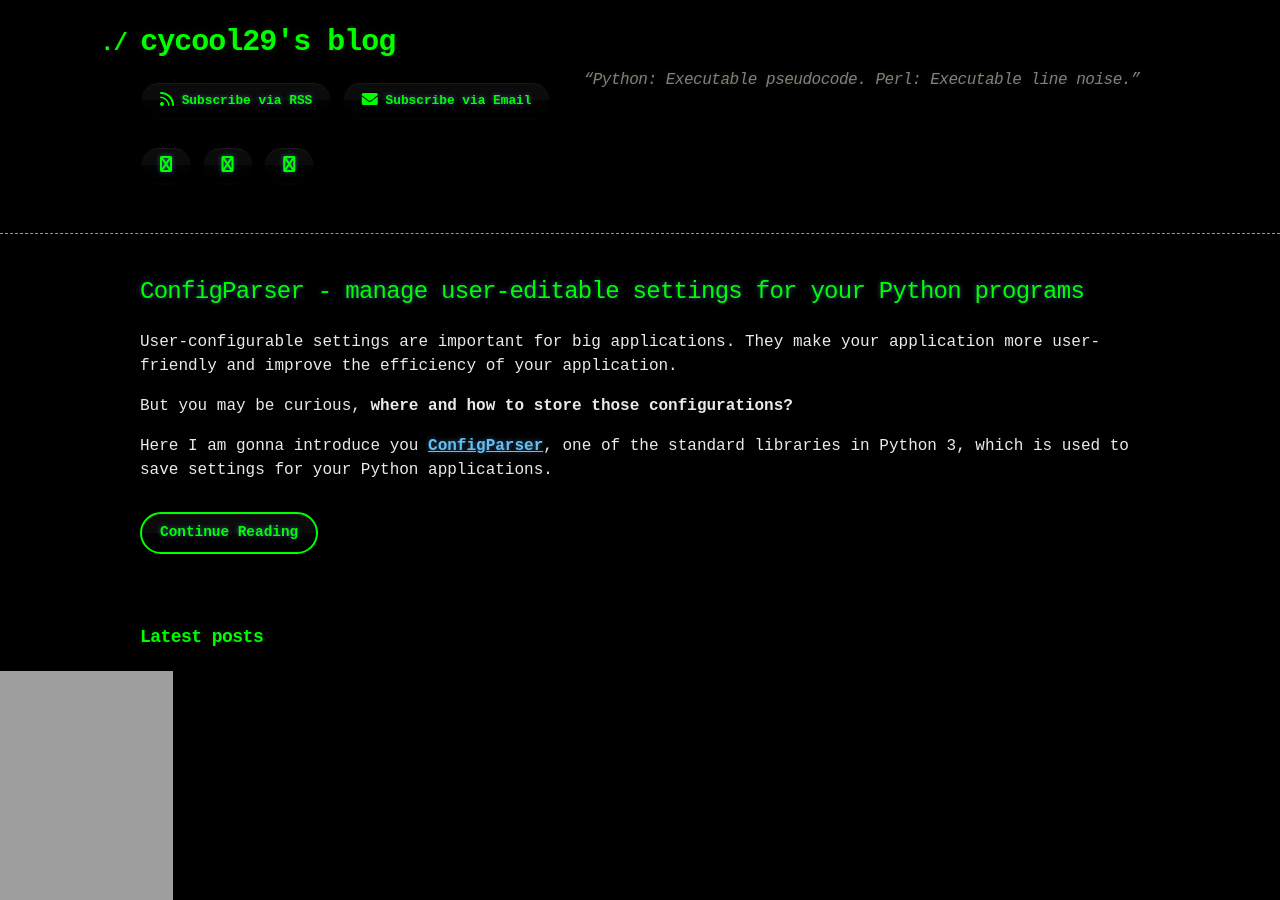
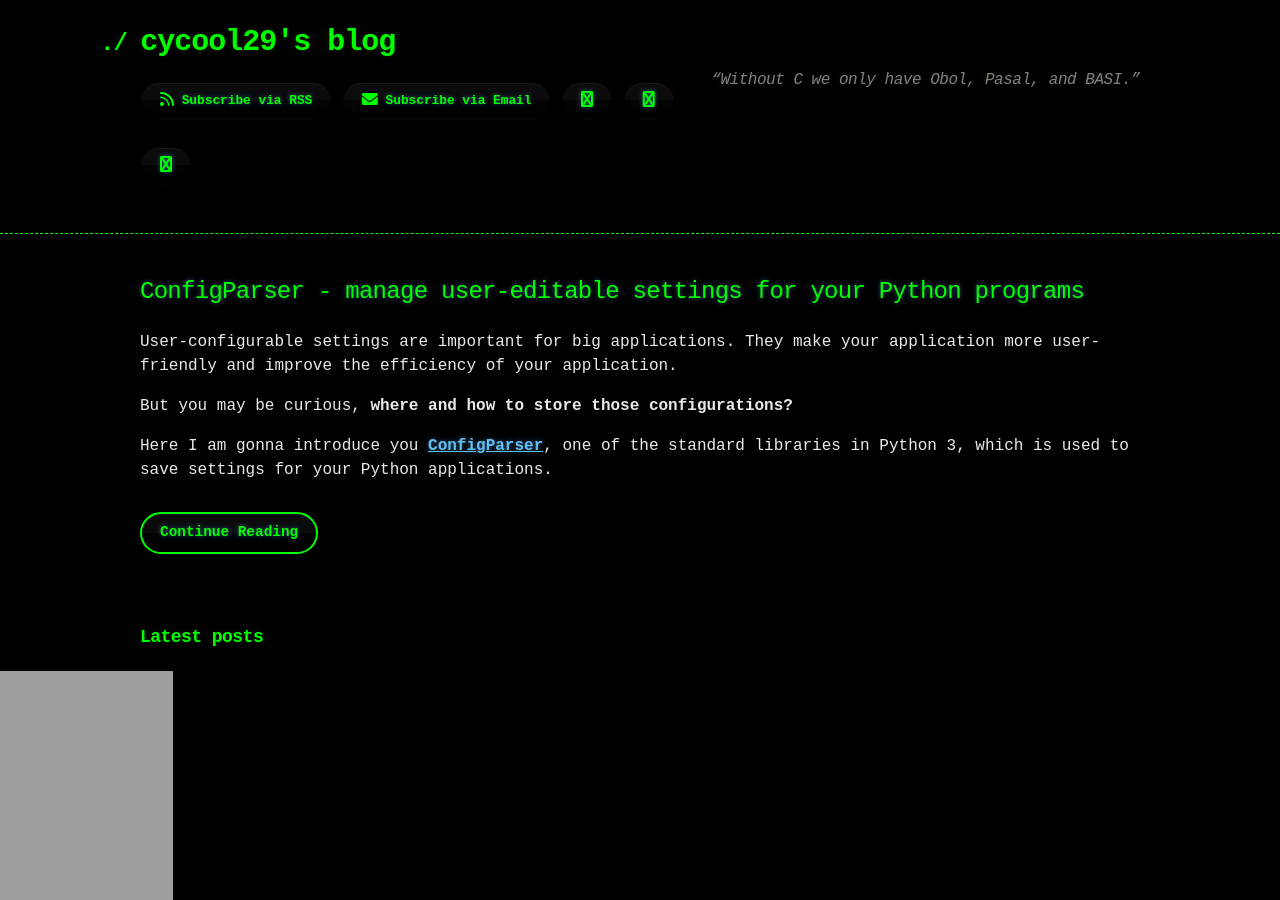
Before and after one commit to cycool29/cycool29.github.io, a Jekyll site: the page built from index.md, in a window 1280 px wide and 900 px high. Built offline with Jekyll 4.4.1, drawn with Linux system fonts in a browser that asks for light colours; a style sheet for code colours, icons or effects is not loaded.

Commit message:
Update quotes

```diff
--- a/_config.yml
+++ b/_config.yml
@@ -1,5 +1,5 @@
 title: cycool29's blog
-description: "“Python: Executable pseudocode. Perl: Executable line noise.” "
+description: "“Without C we only have Obol, Pasal, and BASI.” "
 bio: A high school student. Intermediate in Python, Git, Bash. Learning JavaScript. He/Him. "
 author: cycool29
 url: https://cycool29.github.io
```
